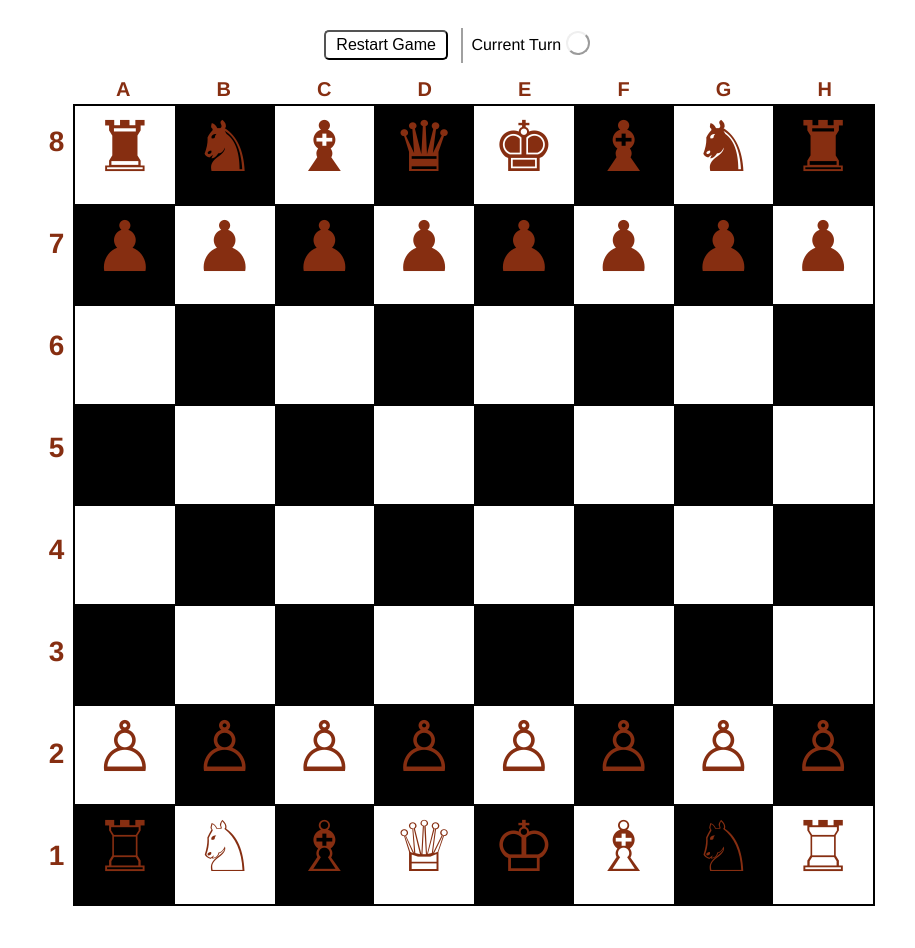
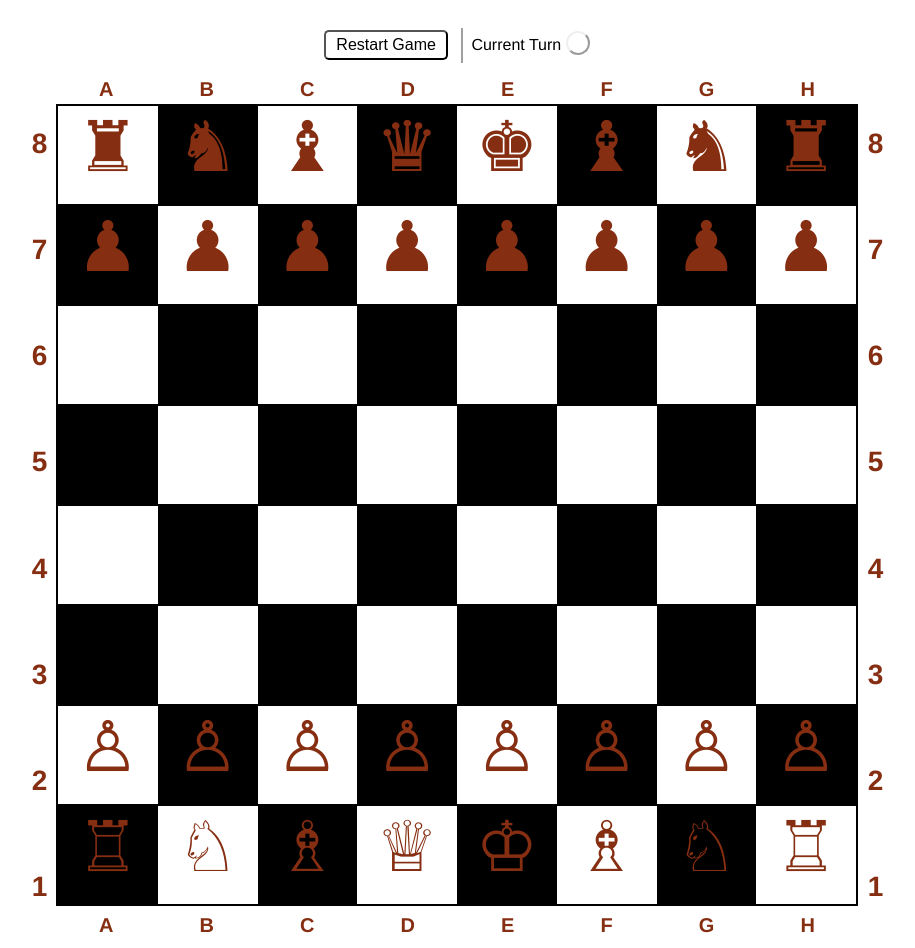
Before and after one commit to evyatarge/specialChess, a Vue app: page / in a window 1280 px wide. Shown: the whole page, without its empty margins (183-1098 px from the left). Before the commit the page ends 914 px from the top, so only its background shows below. Built offline with nearby package versions, Linux system fonts and the light colour scheme.

Commit message:
enable to cancel selection by click again + add numbers & letters 2 sides

```diff
--- a/src/App.vue
+++ b/src/App.vue
@@ -48,7 +48,10 @@
 
     methods:{
       clickCellHandle({index, letter}, event){
-        if(this.isPicked && this.isLegalMovement(index, letter)){
+        if(this.isPicked && this.isClickSamePieceAgain(index,letter)){
+          this.resetPickedData()
+        }
+        else if(this.isPicked && this.isLegalMovement(index, letter)){
           if(!this.isGameEnded(index,letter)) {
             Vue.set(this.piecesLocations, index + letter, this.pickedPieceUnicode)
             delete this.piecesLocations[this.pickedPieceLocation]
@@ -59,7 +62,6 @@
             this.initBoard()
           }
         }
-        // !this.isPicked => use for "Touch-move rule"
         else if(!this.isPicked && this.isLegalPieceClicked(index, letter, event)){
           this.isPicked = true
           this.pickedPieceUnicode = event.target.innerText
@@ -68,6 +70,7 @@
           this.releasePickedIfIsStuck()
         }
       },
+
       isGameEnded(index, letter){
         if(this.piecesLocations[index+letter] === pieces.W_QUEEN ||
                 this.piecesLocations[index+letter] === pieces.B_QUEEN){
@@ -76,6 +79,7 @@
         }
         return false
       },
+
       releasePickedIfIsStuck(){
         if(this.pickedPieceUnicode===pieces.B_PAWN && this.getPickedIndex()===1 ||
               this.pickedPieceUnicode===pieces.W_PAWN && this.getPickedIndex()===8){
@@ -90,6 +94,10 @@
         else{
           return false
         }
+      },
+
+      isClickSamePieceAgain(index, letter){
+        return (index===this.getPickedIndex() && letter===this.getPickedLetter())
       },
 
       resetPickedData(){
--- a/src/components/Board.vue
+++ b/src/components/Board.vue
@@ -1,7 +1,7 @@
 <template>
     <div class="board-container">
-        <div class="numbers-container"><div v-for="num in numbers" :key="num">{{ num }}</div></div>
-        <div style="margin-right: auto;">
+        <div class="numbers-container left"><div v-for="num in numbers" :key="num">{{ num }}</div></div>
+        <div>
             <span class="letters-container"><span v-for="letter in letters" :key="letter">{{ letter }}</span></span>
             <div class="board">
                 <div v-for="index in numbers" :key="index" class="row">
@@ -17,7 +17,9 @@
                     </span>
                 </div>
             </div>
+            <span class="letters-container"><span v-for="letter in letters" :key="letter">{{ letter }}</span></span>
         </div>
+        <div class="numbers-container right"><div v-for="num in numbers" :key="num">{{ num }}</div></div>
     </div>
 </template>
 
@@ -65,8 +67,14 @@
         justify-content: space-around;
         padding-top: 20px;
 
-        margin-left: auto;
-        margin-right: 0;
+        &.left {
+            margin-left: auto;
+            margin-right: 0;
+        }
+        &.right{
+            margin-left: 0;
+            margin-right: auto;
+        }
     }
     .letters-container {
         line-height: 34px;
```
